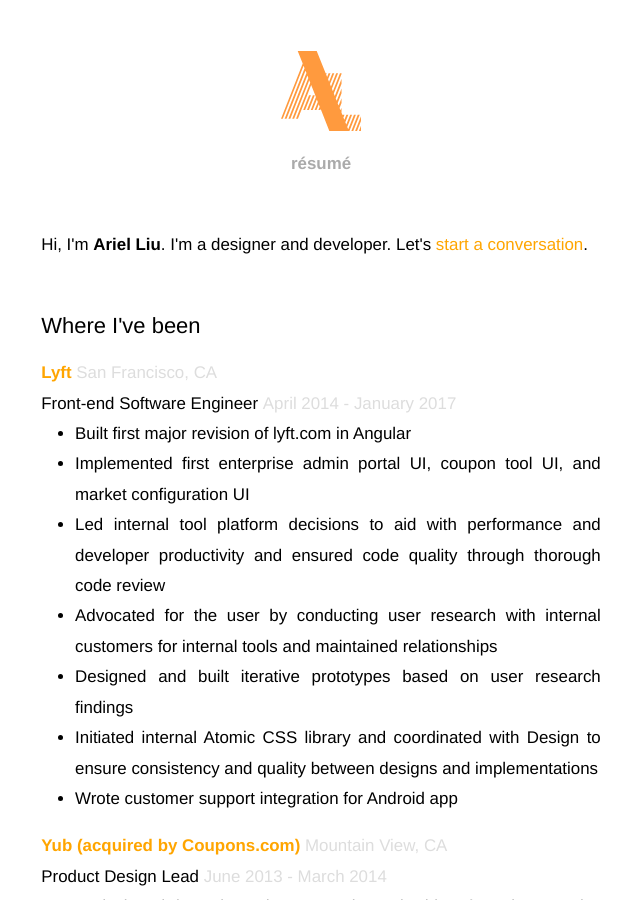
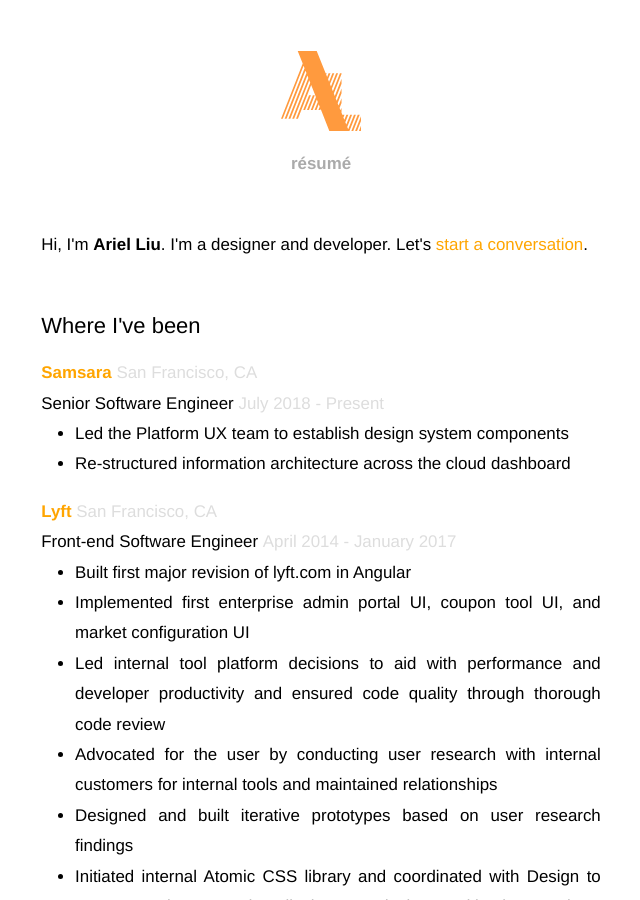
Before and after one commit to charstarstars/charstarstars.github.com, a Jekyll site: the page built from resume/index.html, in a window 1280 px wide and 900 px high. Shown: the whole window, without its empty margins (319-959 px from the left). Built offline with Jekyll 4.4.1, drawn with Linux system fonts in a browser that asks for light colours.

Commit message:
add samsara

```diff
--- a/resume/index.html
+++ b/resume/index.html
@@ -11,6 +11,27 @@
   </p>
   <div class="section">
     <h2>Where I've been</h2>
+
+    <div class="exp">
+      <div class="company-info">
+        <h3 class="company"><a href="http://samsara.com/">Samsara</a></h3>
+        <p class="location details">San Francisco, CA</p>
+      </div>
+
+      <div class="position-info">
+        <h4 class="position">Senior Software Engineer</h4>
+        <p class="date details">July 2018 - Present</p>
+      </div>
+
+      <ul class="description">
+        <li>
+          Led the Platform UX team to establish design system components
+        </li>
+        <li>
+          Re-structured information architecture across the cloud dashboard
+        </li>
+      </ul>
+    </div>
 
     <div class="exp">
       <div class="company-info">
```
